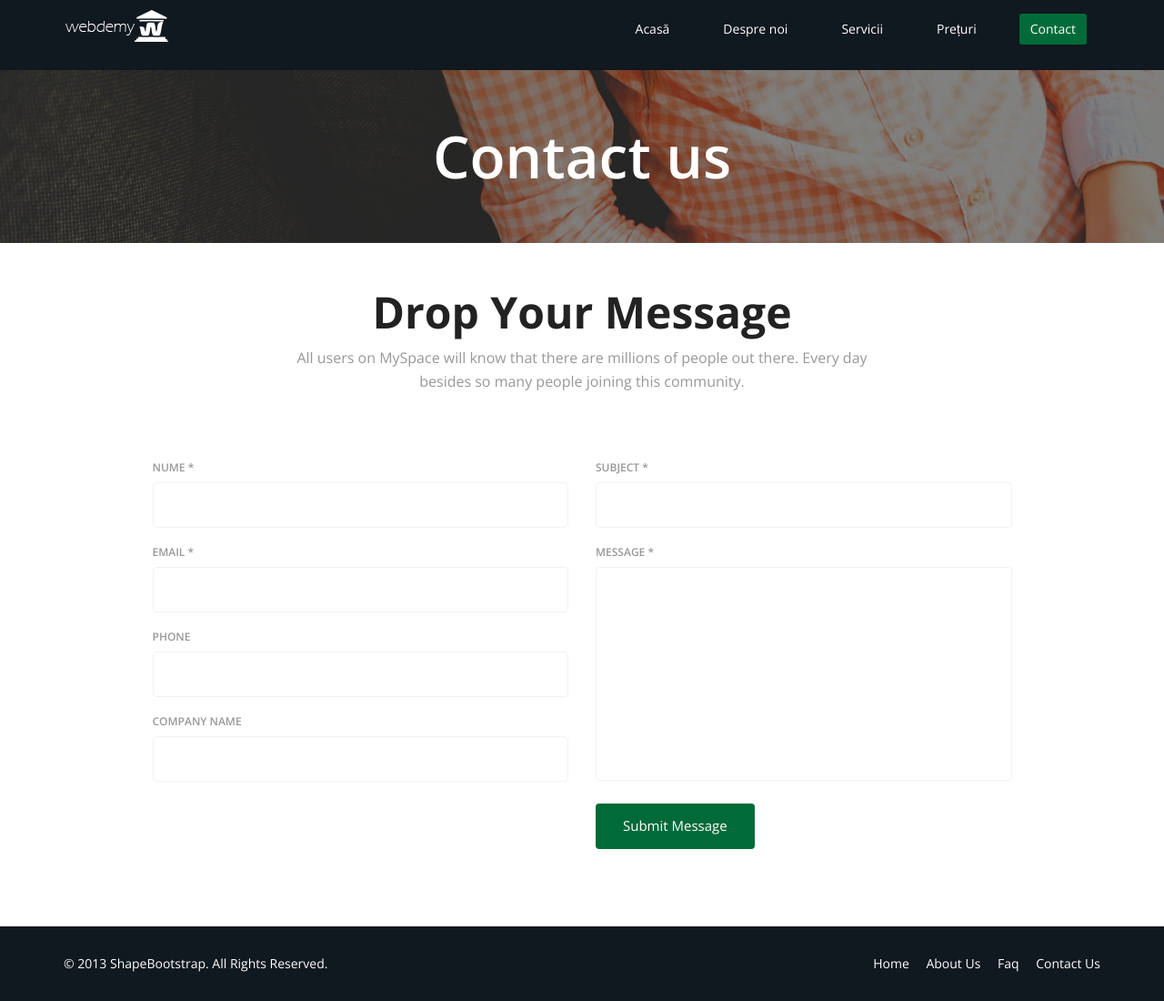
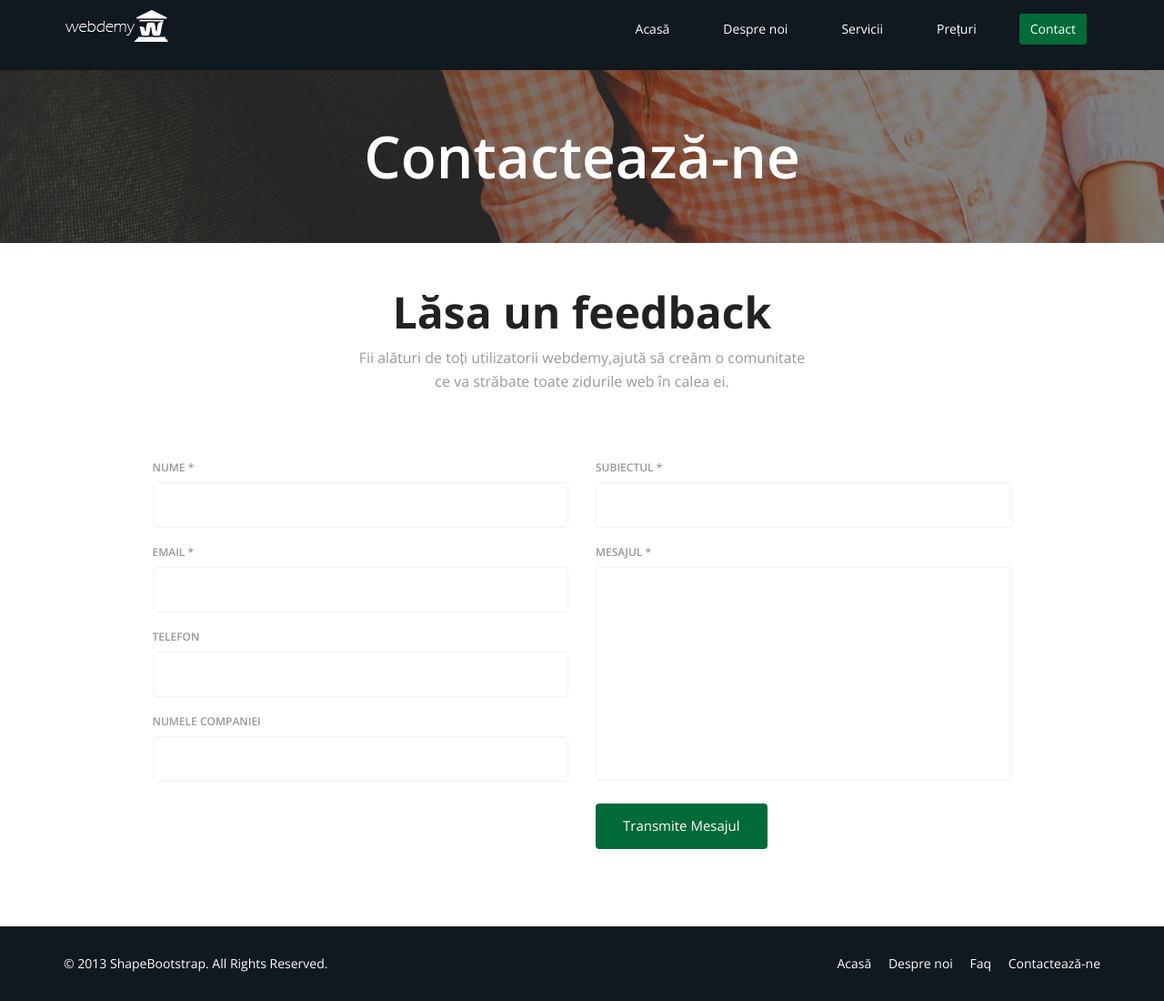
Before and after one commit to stefannzz7/practica, a plain HTML site: page contact-us.html in a window 1280 px wide. Shown: the part 12-1112 px from the top of the page at 91% size. Drawn offline with nearby package versions, Linux system fonts and the light colour scheme.

Commit message:
Update contact

```diff
--- a/contact-us.html
+++ b/contact-us.html
@@ -62,14 +62,14 @@
 
 
     <div class="page-title" style="background-image: url(images/page-title.png)">
-        <h1>Contact us</h1>
+        <h1>Contactează-ne</h1>
     </div>
 
     <section id="contact-page">
         <div class="container">
             <div class="large-title text-center">
-                <h2>Drop Your Message</h2>
-                <p>All users on MySpace will know that there are millions of people out there. Every day <br> besides so many people joining this community.</p>
+                <h2>Lăsa un feedback</h2>
+                <p>Fii alături de toți utilizatorii webdemy,ajută să creăm o comunitate<br> ce va străbate toate zidurile web în calea ei.</p>
             </div>
             <div class="row contact-wrap">
                 <div class="status alert alert-success" style="display: none"></div>
@@ -84,25 +84,25 @@
                             <input type="email" name="email" class="form-control" required="required">
                         </div>
                         <div class="form-group">
-                            <label>Phone</label>
+                            <label>Telefon</label>
                             <input type="number" class="form-control">
                         </div>
                         <div class="form-group">
-                            <label>Company Name</label>
+                            <label>Numele Companiei</label>
                             <input type="text" class="form-control">
                         </div>
                     </div>
                     <div class="col-sm-5">
                         <div class="form-group">
-                            <label>Subject *</label>
+                            <label>Subiectul *</label>
                             <input type="text" name="subject" class="form-control" required="required">
                         </div>
                         <div class="form-group">
-                            <label>Message *</label>
+                            <label>Mesajul *</label>
                             <textarea name="message" id="message" required="required" class="form-control" rows="8"></textarea>
                         </div>
                         <div class="form-group">
-                            <button type="submit" name="submit" class="btn btn-primary btn-lg" required="required">Submit Message</button>
+                            <button type="submit" name="submit" class="btn btn-primary btn-lg" required="required">Transmite Mesajul</button>
                         </div>
                     </div>
                 </form>
@@ -118,10 +118,10 @@
                 </div>
                 <div class="col-sm-6">
                     <ul class="pull-right">
-                        <li><a href="#">Home</a></li>
-                        <li><a href="#">About Us</a></li>
+                        <li><a href="#">Acasă</a></li>
+                        <li><a href="#">Despre noi</a></li>
                         <li><a href="#">Faq</a></li>
-                        <li><a href="#">Contact Us</a></li>
+                        <li><a href="#">Contactează-ne</a></li>
                     </ul>
                 </div>
             </div>
```
